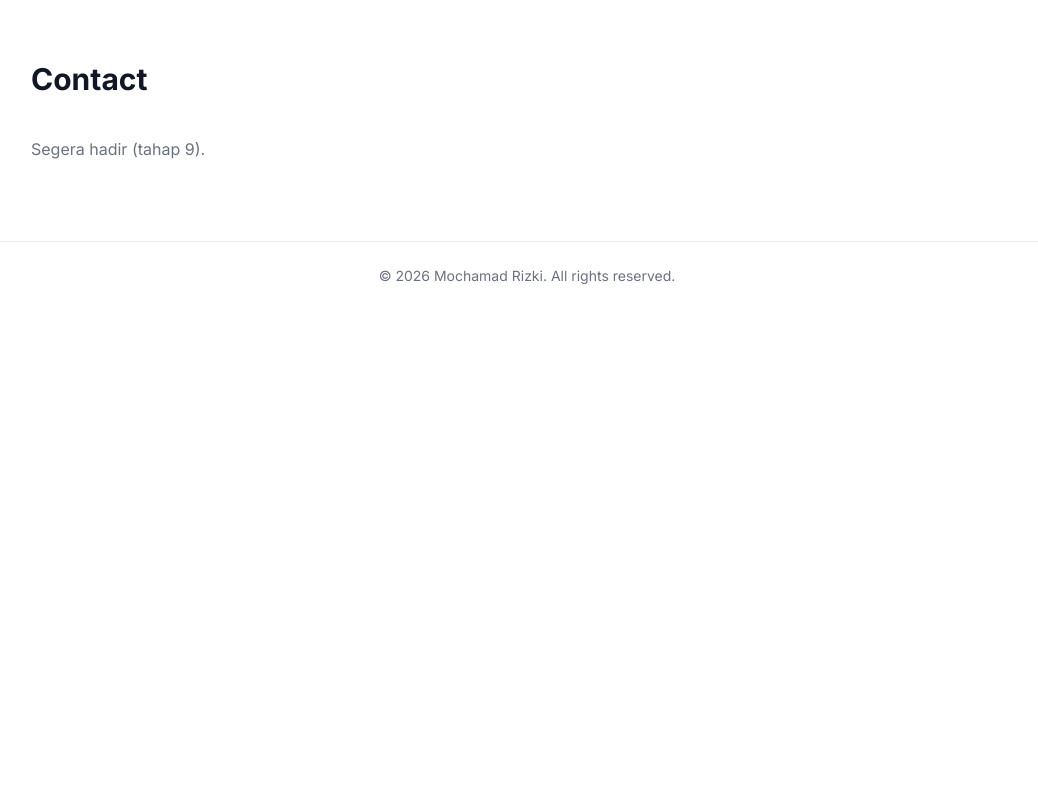
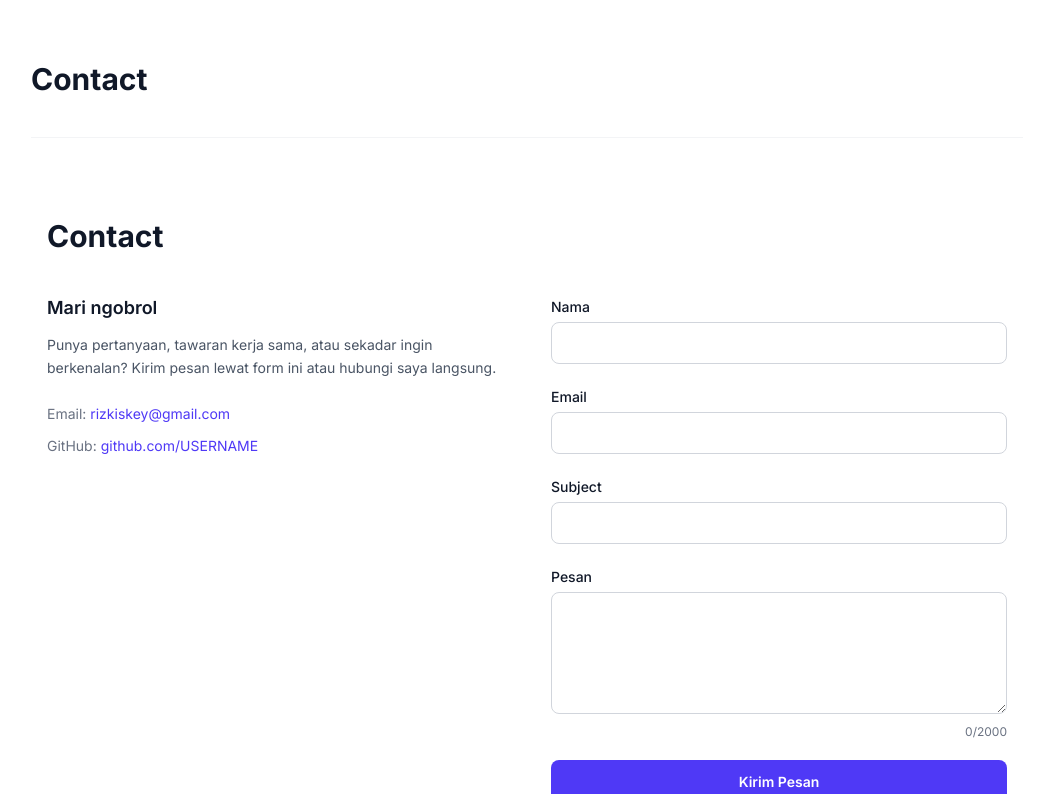
Before and after one commit to rizkilabs/portfolio-fullstack, a Next.js app in the folder client/: page / in a window 1280 px wide. Shown: the part 2160-2954 px from the top of the page, without its empty margins (113-1151 px from the left). Before the commit the page ends 2470 px from the top, so only its background shows below. Built offline with nearby package versions, Linux system fonts and the light colour scheme; no server answers.

Commit message:
feat(client): render contact section on home page

```diff
--- a/client/src/app/page.tsx
+++ b/client/src/app/page.tsx
@@ -5,6 +5,7 @@ import Skills from "@/components/Skills";
 import Section from "@/components/Section";
 import Projects from "@/components/Projects";
 import ProjectsSkeleton from "@/components/ProjectsSkeleton";
+import Contact from "@/components/Contact";
 
 export default function Home() {
   return (
@@ -19,9 +20,8 @@ export default function Home() {
         </Suspense>
       </Section>
 
-      {/* Placeholder: diisi di tahap 9 */}
       <Section id="contact" title="Contact">
-        <p className="text-gray-500">Segera hadir (tahap 9).</p>
+        <Contact />{" "}
       </Section>
     </main>
   );
```
